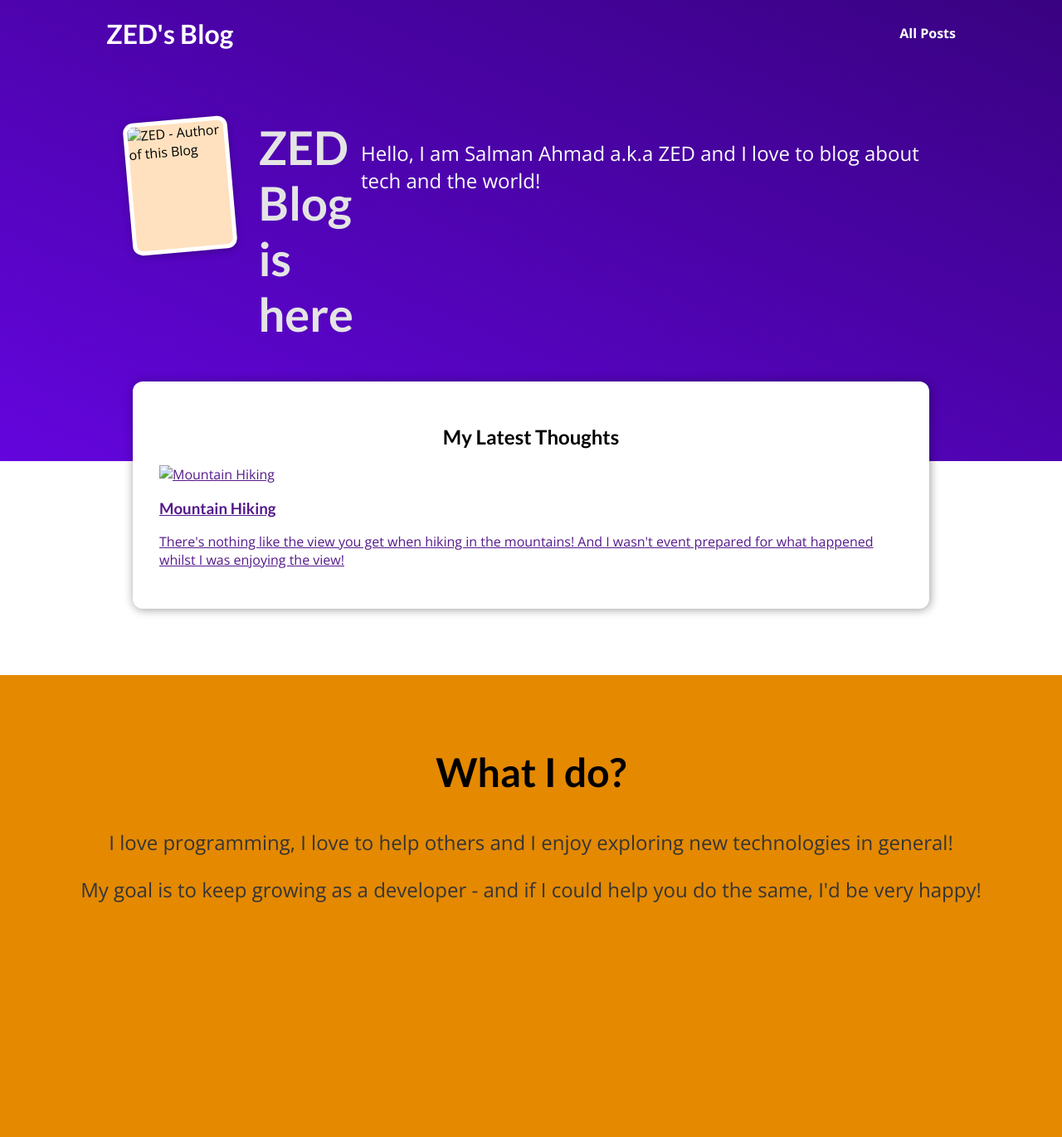
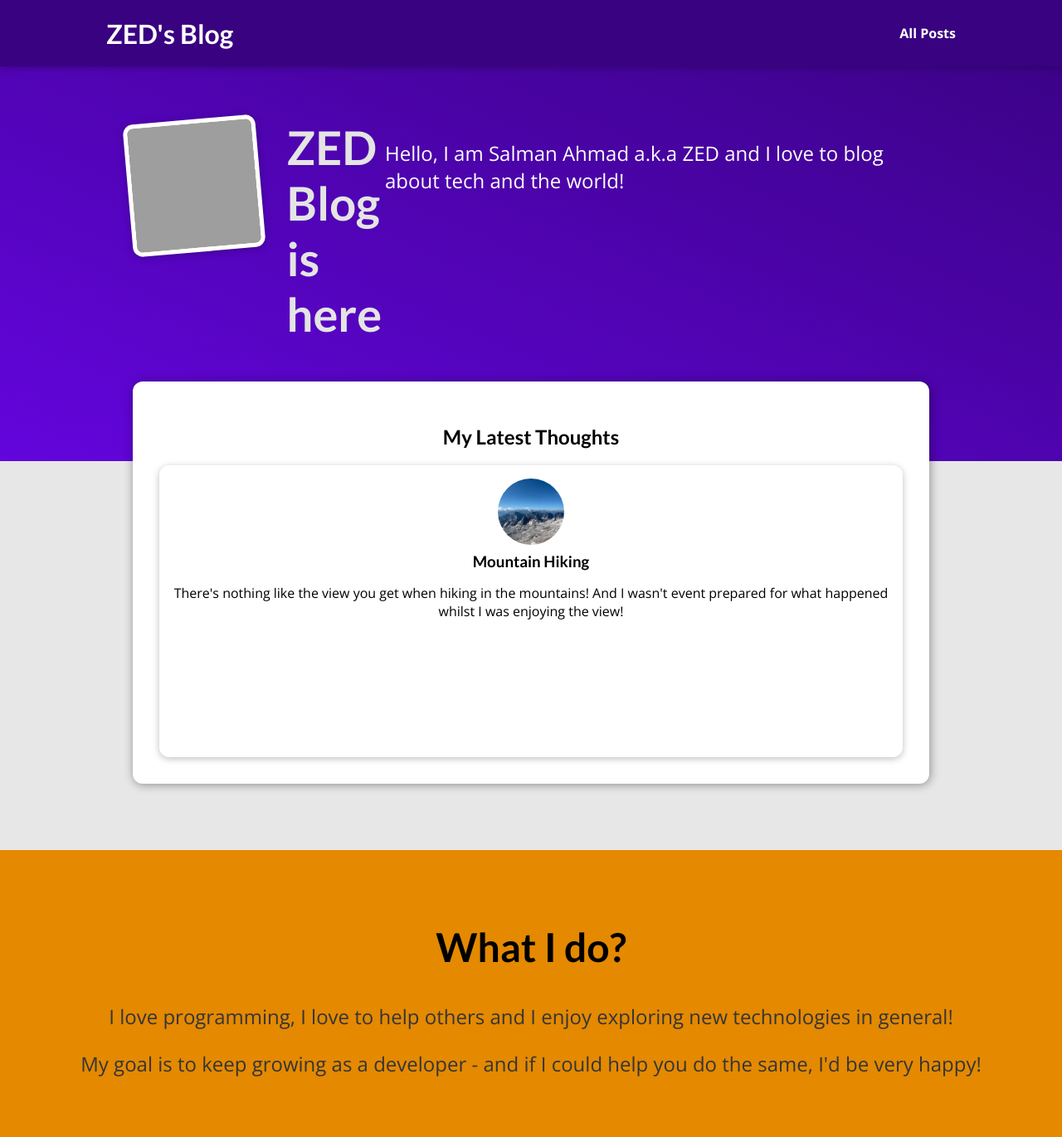
Before and after one commit to ZED149/ZED_Site, a Django app: page /blog/ in a window 1280 px wide. Shown: the whole page at 83% size. Before the commit the page ends 1088 px from the top, so only its background shows below. Run offline with Django 5.2, Linux system fonts and the light colour scheme; grey boxes are pictures that could not be loaded.

Commit message:
added some more css

```diff
--- /dev/null
+++ b/blog/static/blog/all-posts.css
@@ -0,0 +1,43 @@
+body {
+    background-color: #e7e7e7;
+  }
+
+  #main-navigation {
+    background-color: #390281;
+    box-shadow: 0 2px 8px rgba(0, 0, 0, 0.25);
+  }
+
+  #all-posts {
+    margin: 7rem auto;
+    width: 90%;
+    max-width: 60rem;
+  }
+
+  #all-posts h2 {
+    text-align: center;
+    font-size: 2rem;
+    color: #2e2e2e;
+    margin: 3rem 0;
+  }
+
+  ul {
+    list-style: none;
+    margin: 0;
+    padding: 0;
+    display: grid;
+    grid-template-columns: repeat(auto-fill, minmax(17rem, 1fr));
+    gap: 1.5rem;
+  }
+
+  .post img {
+    width: 7rem;
+    height: 7rem;
+  }
+
+  .post a {
+    height: 22rem;
+    transform-origin: center;
+    box-shadow: 0 2px 8px rgba(0, 0, 0, 0.25);
+    border-radius: 12px;
+    background-color: white;
+  }
--- /dev/null
+++ b/blog/static/blog/post-detail.css
@@ -0,0 +1,62 @@
+body {
+    background-color: #e7e7e7;
+  }
+
+  #main-navigation {
+    background-color: #390281;
+    box-shadow: 0 2px 8px rgba(0, 0, 0, 0.25);
+  }
+
+  #summary {
+    margin: 8rem auto 3rem auto;
+    padding: 2rem;
+    width: 90%;
+    max-width: 90rem;
+    border-radius: 16px;
+    background-color: #5706c0;
+    position: relative;
+    box-shadow: 0 2px 8px rgba(0, 0, 0, 0.25);
+    height: 22rem;
+  }
+
+  #summary h2 {
+    color: white;
+    font-size: 4.5rem;
+  }
+
+  #summary article {
+    position: absolute;
+    top: 2rem;
+    right: 3rem;
+    padding: 1rem 2rem;
+    border-radius: 12px;
+    text-align: right;
+    color: white;
+  }
+
+  #summary article img {
+    width: 12rem;
+    height: 12rem;
+    border-radius: 12px;
+    transform: rotateZ(5deg);
+    border: 5px solid white;
+    margin-bottom: 1rem;
+  }
+
+  #summary address {
+    font-weight: bold;
+  }
+
+  #summary time {
+    font-weight: bold;
+  }
+
+  main {
+    width: 90%;
+    max-width: 90rem;
+    margin: 3rem auto;
+    background-color: white;
+    padding: 1rem;
+    border-radius: 12px;
+    box-shadow: 0 2px 8px rgba(0, 0, 0, 0.25);
+  }
--- /dev/null
+++ b/blog/static/blog/post.css
@@ -0,0 +1,44 @@
+
+.post {
+    display: flex;
+    flex-direction: column;
+    align-items: center;
+    text-align: center;
+  }
+
+  .post a {
+    text-decoration: none;
+    color: black;
+    transition: all 0.2s ease;
+    padding: 1rem;
+  }
+
+  .post a:hover,
+  .post a:active {
+    transform: scale(1.1);
+    background-color: #390281;
+    color: white;
+  }
+
+  .post img {
+    width: 5rem;
+    height: 5rem;
+    object-fit: cover;
+    border-radius: 50%;
+  }
+
+  .post h3 {
+    margin: 0.25rem 0;
+  }
+
+  .post time {
+    color: #666666;
+    margin: 0.25rem;
+    font-style: italic;
+    font-size: 0.85rem;
+  }
+
+  .post:hover time,
+  .post:active time {
+    color: white;
+  }
--- a/blog/templates/blog/blog.html
+++ b/blog/templates/blog/blog.html
@@ -9,6 +9,9 @@ ZED | Blog
 <!--CSS file-->
 {%block page_css%}
 <link rel="stylesheet" href="{%static "blog/blog.css"%}">
+<link rel="stylesheet" href="{%static "blog/all-posts.css"%}">
+<link rel="stylesheet" href="{%static "blog/post-detail.css"%}">
+<link rel="stylesheet" href="{%static "blog/post.css"%}">
 {%endblock%}
 
 <!--Content-->
@@ -22,7 +25,7 @@ ZED | Blog
 
     <section id="welcome">
         <header>
-            <img src="" alt="ZED - Author of this Blog"/>
+            <img src="{%static "blog/images/max.png"%}" alt="ZED - Author of this Blog"/>
             <h2>ZED Blog is here</h2>
             <p>Hello, I am Salman Ahmad a.k.a ZED and I love to blog about tech and the world!</p>
         </header>
@@ -34,7 +37,7 @@ ZED | Blog
             <li>
                 <article class="post">
                     <a href="">
-                        <img src="" alt="Mountain Hiking">
+                        <img src="{%static "blog/images/mountains.jpg"%}" alt="Mountain Hiking">
                         <div class="post__content">
                             <h3>Mountain Hiking</h3>
                             <p>There's nothing like the view you get when hiking in the mountains! And I wasn't event prepared
```
